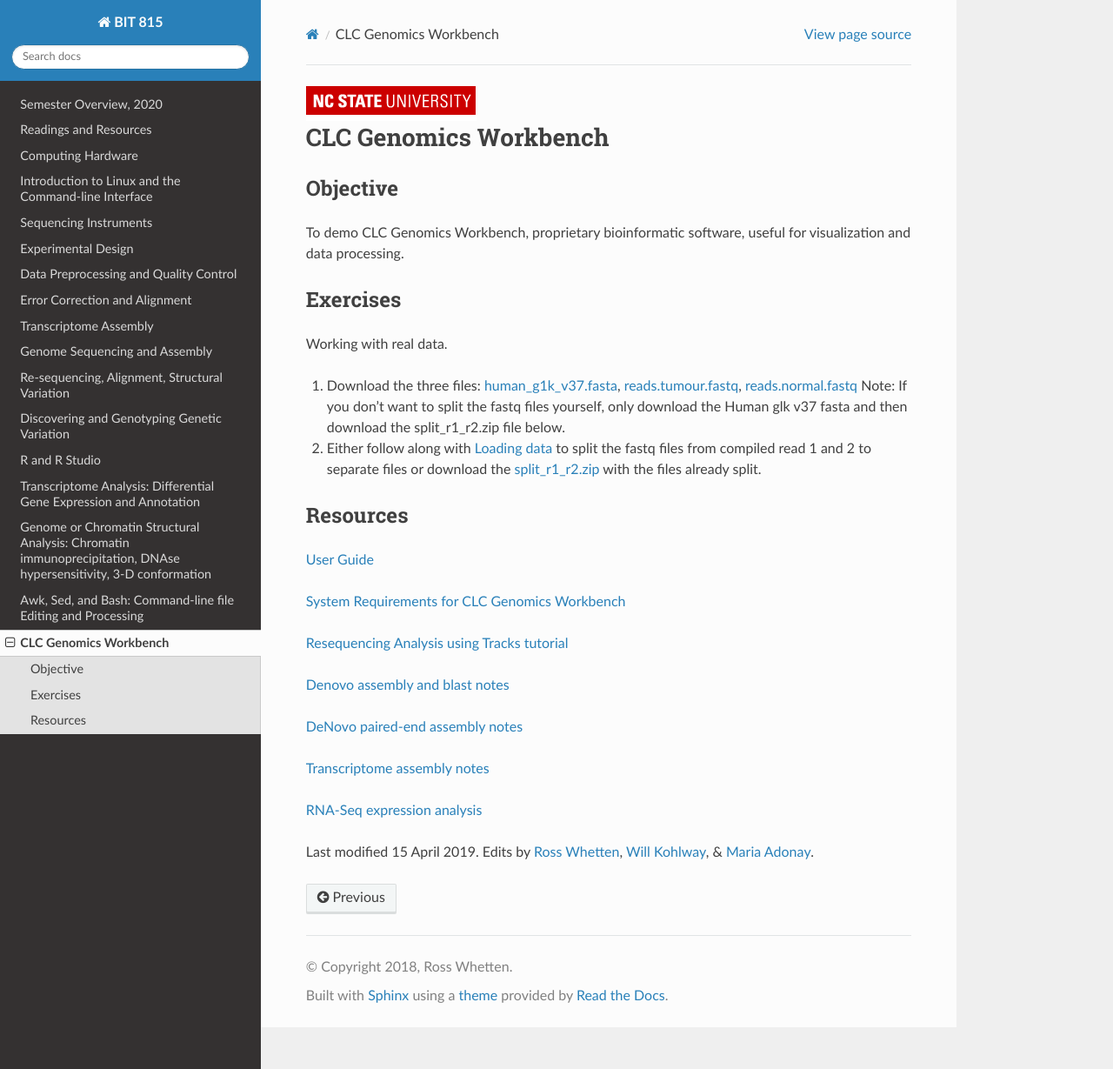
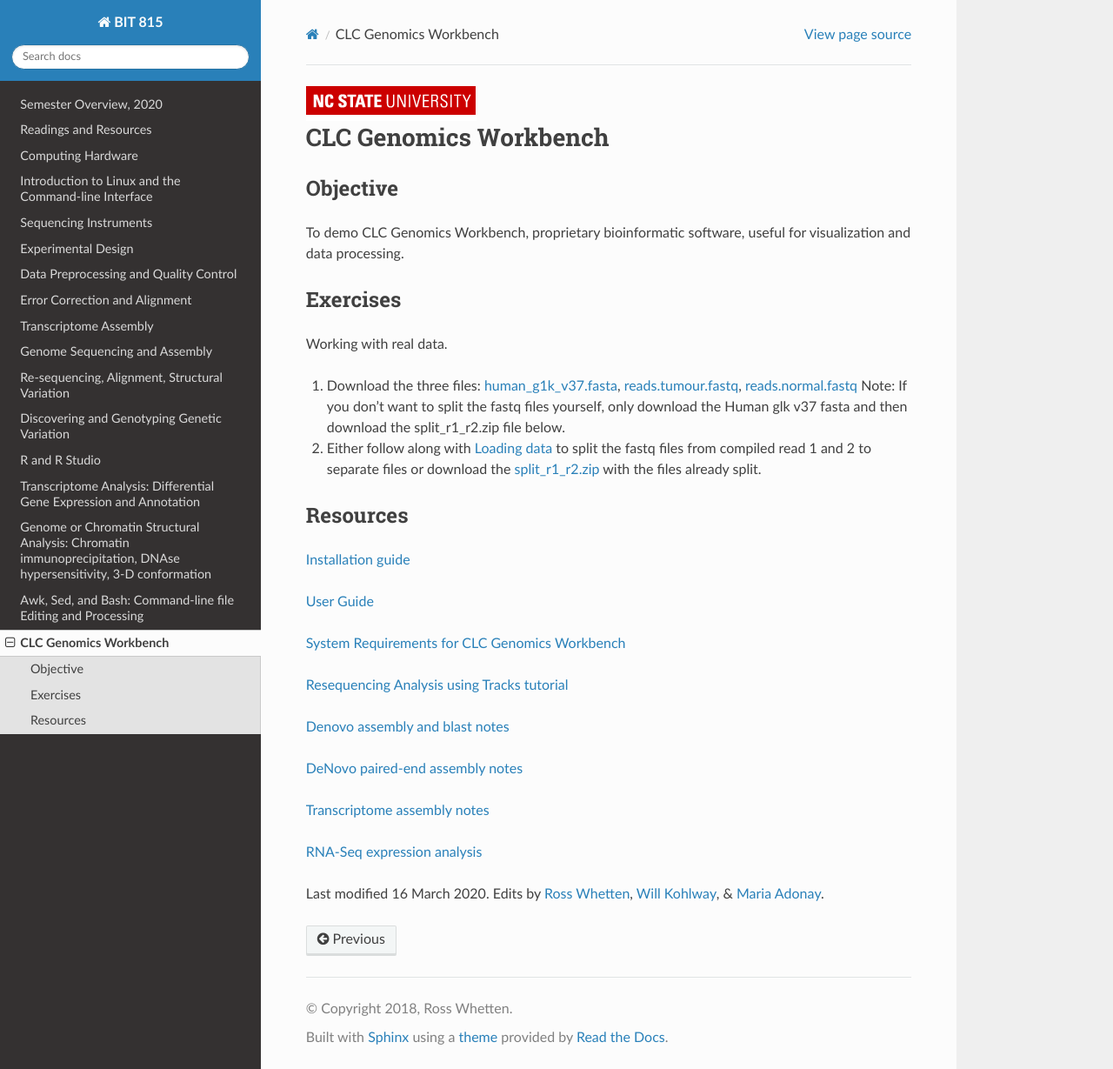
Before and after one commit to rwhetten/DeepSeqAnalysis, a Sphinx documentation site: the page built from docs/source/clc.rst, in a window 1280 px wide and 1229 px high. Shown: the whole window at 87% size. Built offline with Sphinx 7.4.7 and the Read the Docs theme 2.0.0, drawn with Linux system fonts in a browser that asks for light colours.

Commit message:
Update clc.rst
Added a guide for installing CLC genomics workbench and plugins.

```diff
--- a/docs/source/clc.rst
+++ b/docs/source/clc.rst
@@ -30,6 +30,8 @@
 Resources
 *********
 
+`Installation guide <https://drive.google.com/open?id=1UjPPPEc7n5hczJFXPCFXx-FbFQpbxIRQ>`_
+
 `User Guide <https://drive.google.com/open?id=14JAXRocZ25DHSexLSeUJ7K5p3fqDtQ4r>`_
 
 `System Requirements for CLC Genomics Workbench <https://www.qiagenbioinformatics.com/system-requirements/>`_
@@ -50,5 +52,5 @@
 
 
 
-Last modified 15 April 2019.
+Last modified 16 March 2020.
 Edits by `Ross Whetten <https://github.com/rwhetten>`_, `Will Kohlway <https://github.com/wkohlway>`_, & `Maria Adonay <https://github.com/amalgamaria>`_.
```
